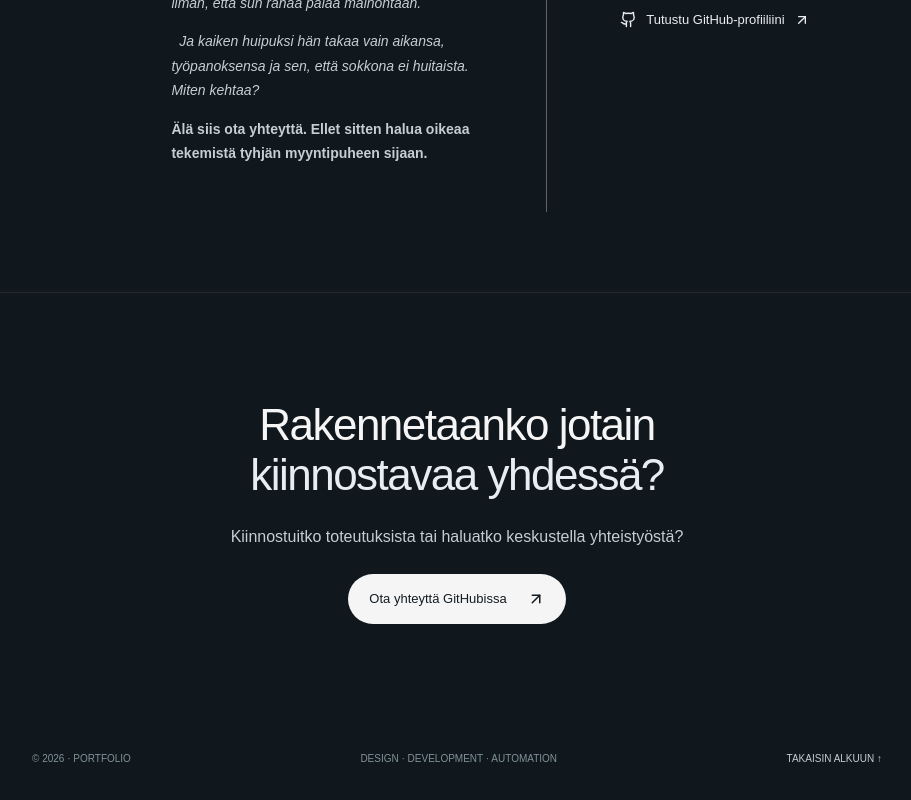
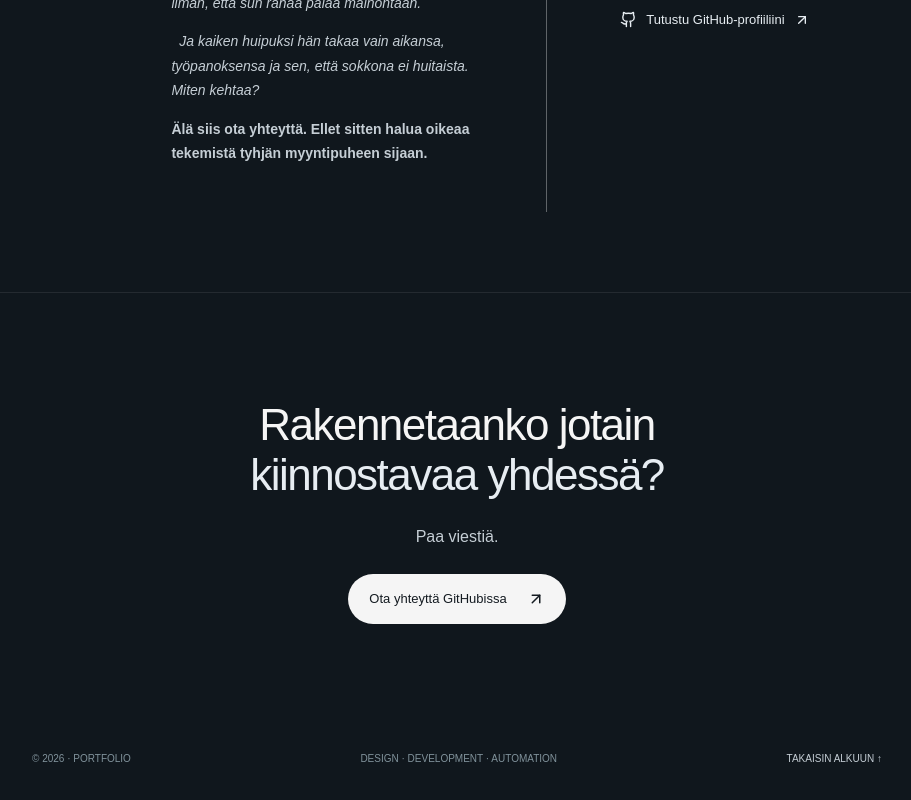
Before and after one commit to ylkka0/Portfolio, a React (Vite) app: page / in a window 1280 px wide. Shown: the part 4499-5299 px from the top of the page, without its empty margins (183-1094 px from the left). Built offline with nearby package versions, Linux system fonts and the light colour scheme.

Commit message:
Simplify contact section copy

```diff
--- a/src/App.tsx
+++ b/src/App.tsx
@@ -209,7 +209,7 @@ function App() {
             <div className="about-text"><p><strong>Masa = Tietojenkäsittelyn ja liiketoiminnan IT-tradenomi.</strong></p><p>Näissä käsissä yhdistyy digitaalisten palveluiden suunnittelu, web-kehitys, SEO-ympäristö ja tekoälyä hyödyntävät tekniset integraatiot. Oikeastaan, aina kun joku uusi kiehtoo mutta en osaa sitä, niin opettelen.</p><p>Uskon ratkaisuihin, joissa hyvä käyttökokemus, toimiva teknologia ja löydettävyys tukevat toisiaan. Täytyy muistaa, että AI:n mahdollisuudet ovat subjektiivisesti ~rajattomat.</p><p>Oli kyse digitaalisesta toimenpiteestä, luistimen terottamisesta tai kehitysideasta, teen taidonnäytteet asiakkaalle, en itselleni.</p><a href="https://github.com/ylkka0" target="_blank" rel="noopener noreferrer" className="inline-link"><Github size={17}/> Tutustu GitHub-profiiliini <ArrowUpRight size={16}/></a></div></div>
         </section>
 
-        <section id="yhteys" className="contact-section"><div className="container contact-content"><span className="eyebrow"><span className="eyebrow-line" /> 04 / YHTEYS</span><h2>Rakennetaanko jotain<br /><em>kiinnostavaa yhdessä?</em></h2><p>Kiinnostuitko toteutuksista tai haluatko keskustella yhteistyöstä?</p><a className="button button-primary" href="https://github.com/ylkka0" target="_blank" rel="noopener noreferrer">Ota yhteyttä GitHubissa <ArrowUpRight size={18}/></a></div></section>
+        <section id="yhteys" className="contact-section"><div className="container contact-content"><span className="eyebrow"><span className="eyebrow-line" /> 04 / YHTEYS</span><h2>Rakennetaanko jotain<br /><em>kiinnostavaa yhdessä?</em></h2><p>Paa viestiä.</p><a className="button button-primary" href="https://github.com/ylkka0" target="_blank" rel="noopener noreferrer">Ota yhteyttä GitHubissa <ArrowUpRight size={18}/></a></div></section>
       </main>
       <footer className="site-footer container"><span>© {new Date().getFullYear()} · PORTFOLIO</span><span>DESIGN · DEVELOPMENT · AUTOMATION</span><a href="#alku">TAKAISIN ALKUUN ↑</a></footer>
     </div>
```
